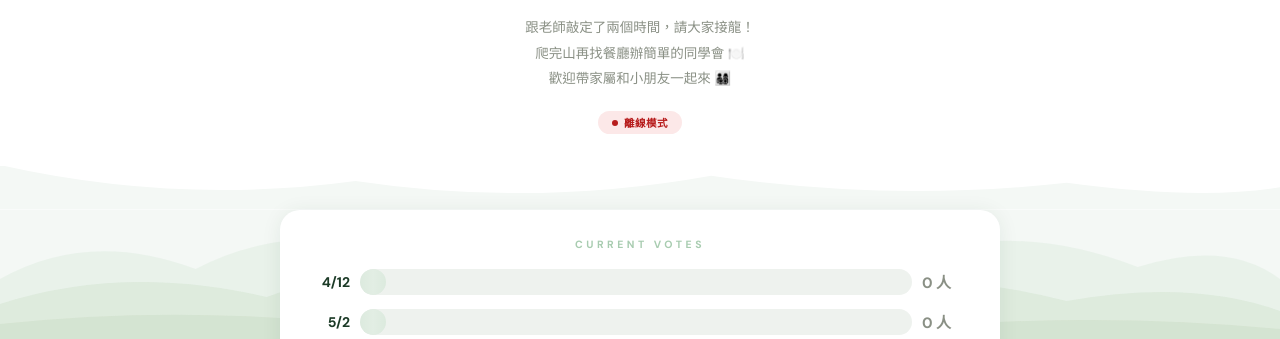
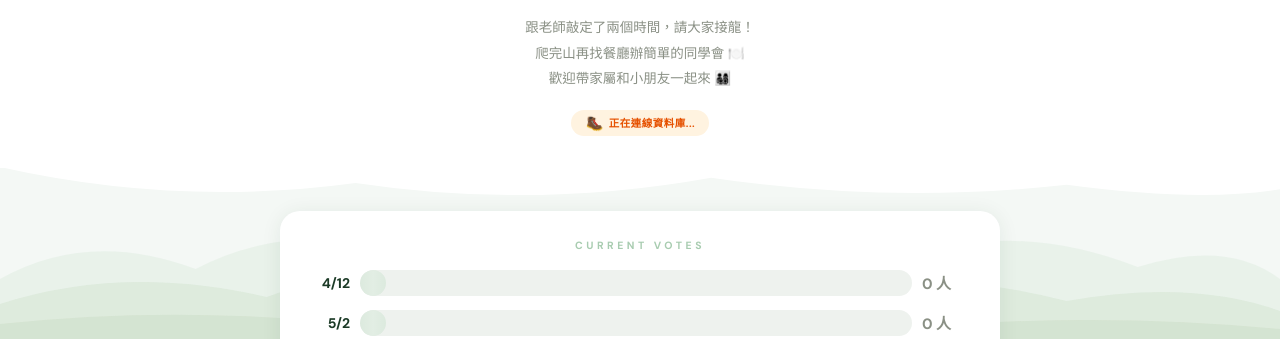
Before and after one commit to nichiahung/hiking-reunion, a plain HTML site: page index.html in a window 1280 px wide. Shown: the part 461-800 px from the top of the page. Drawn offline with Linux system fonts and the light colour scheme; no server answers.

Commit message:
Modify offline status style and enhance status message
Updated offline status styling and added hiking emoji to status message.

```diff
--- a/index.html
+++ b/index.html
@@ -89,9 +89,12 @@
       animation:fadeUp 0.5s ease-out 0.48s both;
     }
     .status-pill.online{background:#e6f4ea;color:#1e7e34;}
-    .status-pill.offline{background:#fce8e8;color:#b71c1c;}
+    .status-pill.offline{background:#fff3e0;color:#e65100;}
+    .offline .status-dot{display:none;}
+    .hiking-emoji{display:inline-block;animation:hike 0.6s ease-in-out infinite alternate;font-size:14px;}
+    @keyframes hike{0%{transform:translateX(-2px) rotate(-5deg)}100%{transform:translateX(2px) rotate(5deg)}}
     .status-dot{width:6px;height:6px;border-radius:50%;animation:pulse 2s ease-in-out infinite;}
-    .online .status-dot{background:#1e7e34;} .offline .status-dot{background:#b71c1c;}
+    .online .status-dot{background:#1e7e34;}
     @keyframes pulse{0%,100%{opacity:1}50%{opacity:0.35}}
 
     /* === DIVIDER === */
@@ -653,7 +656,7 @@
       var w=t1>t2?'4/12':t2>t1?'5/2':null;
 
       document.getElementById('status').innerHTML=
-        '<div class="status-pill '+(isOnline?'online':'offline')+'"><span class="status-dot"></span>'+(isOnline?'已連線 Google Sheet':'離線模式')+'</div>';
+        '<div class="status-pill '+(isOnline?'online':'offline')+'"><span class="status-dot"></span>'+(isOnline?'已連線 Google Sheet':'<span class="hiking-emoji">🥾</span> 正在連線資料庫...')+'</div>';
 
       var h='';
 
```
